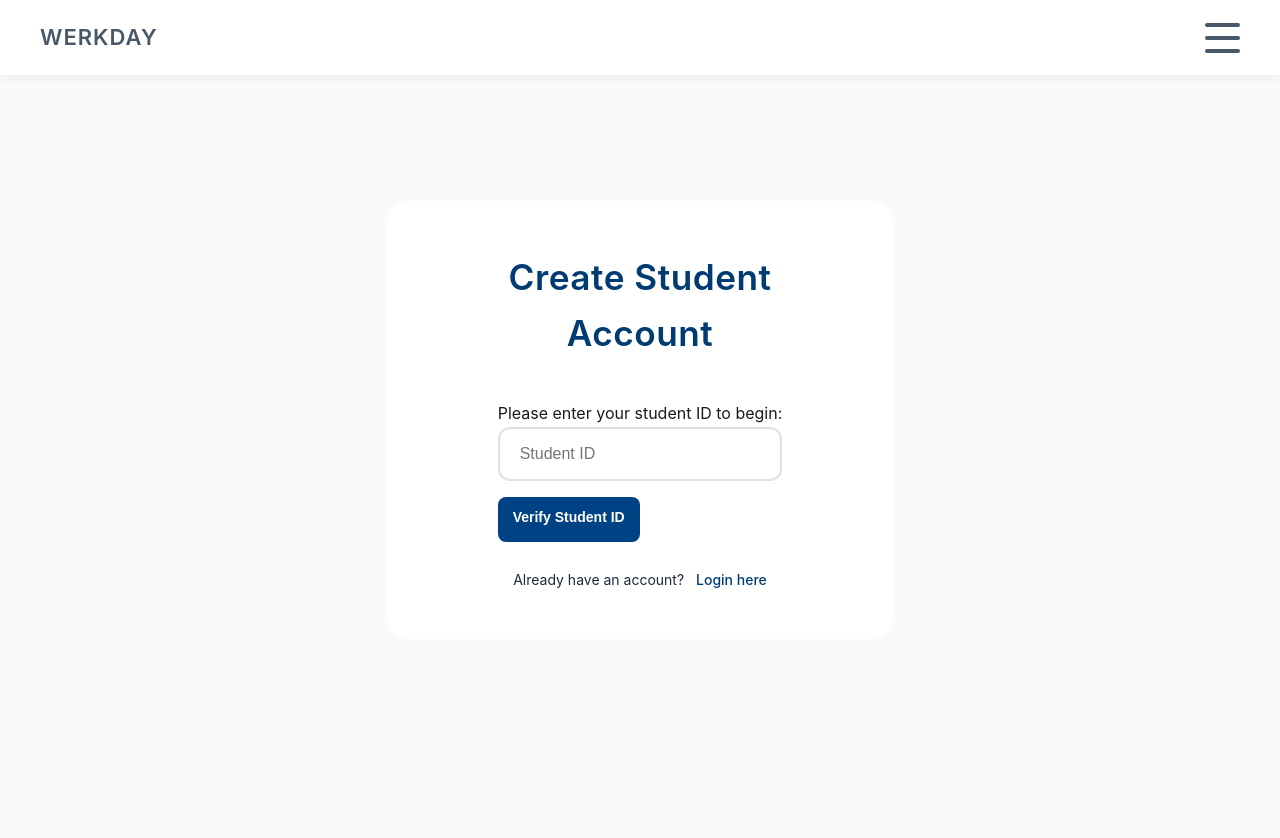
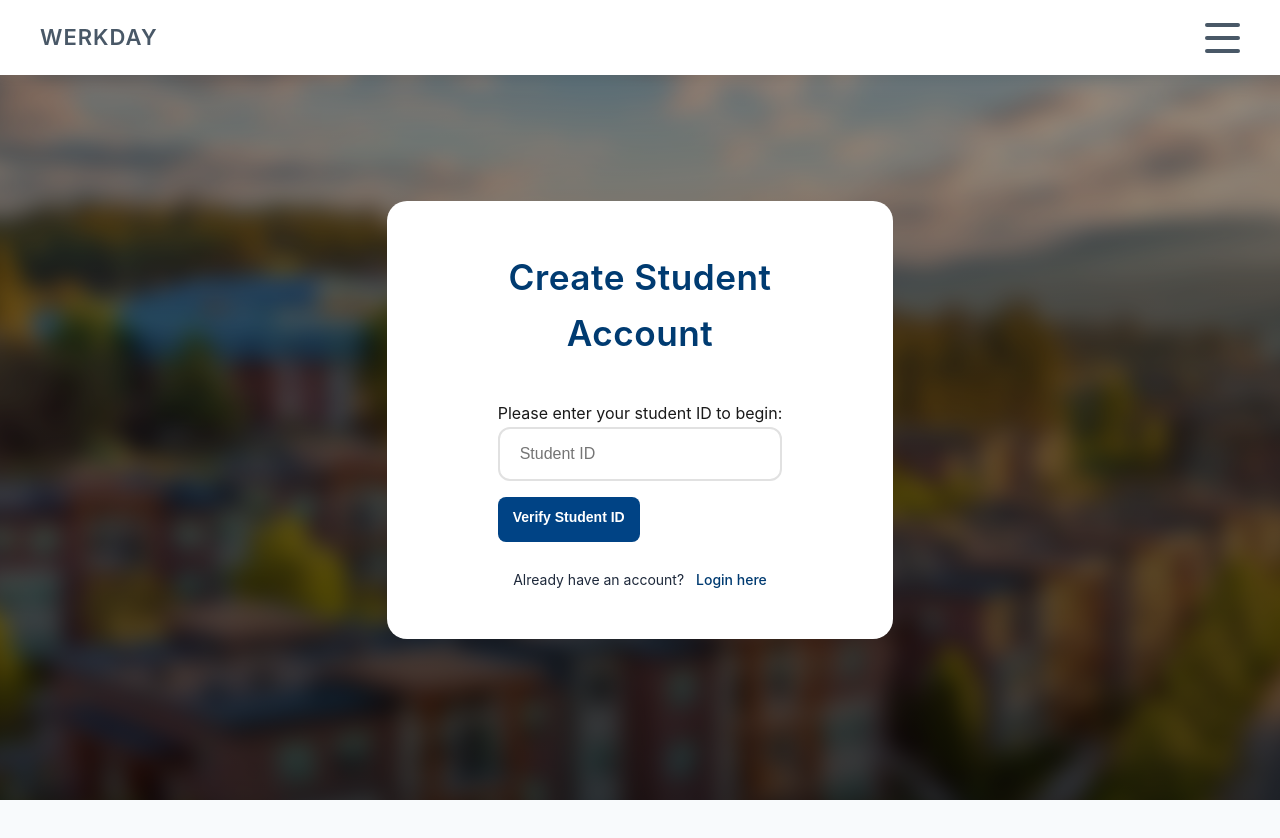
Before and after one commit to ryaneveson/310_Project, a React (Create React App) app in the folder student-records-app/: page /createUser in a window 1280 px wide. Built offline with nearby package versions, Linux system fonts and the light colour scheme; no server answers.

Commit message:
forgot createUser...

```diff
--- a/student-records-app/src/createUser.js
+++ b/student-records-app/src/createUser.js
@@ -1,5 +1,6 @@
 import { useState } from "react";
 import "./frontend/loginStyles.css";
+import PageBackground from "./components/PageBackground";
 
 const CreateUser = () => {
   const [username, setUsername] = useState("");
@@ -71,6 +72,7 @@ const CreateUser = () => {
   };
 
   return (
+    <PageBackground>
     <div className="auth-container">
       <div className="auth-box">
         <h2 className="auth-title">Create Student Account</h2>
@@ -123,6 +125,7 @@ const CreateUser = () => {
         </p>
       </div>
     </div>
+    </PageBackground>
   );
 };
 
```
